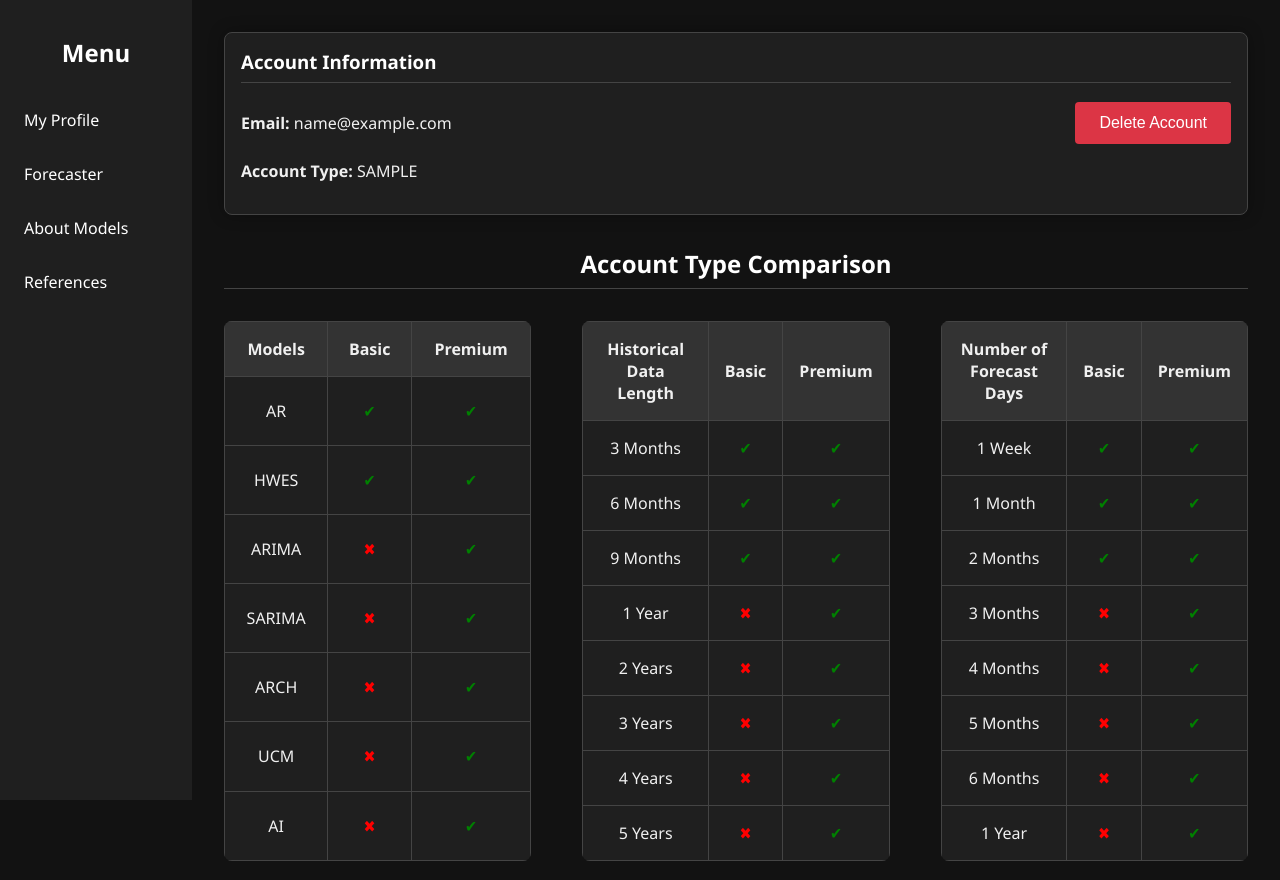
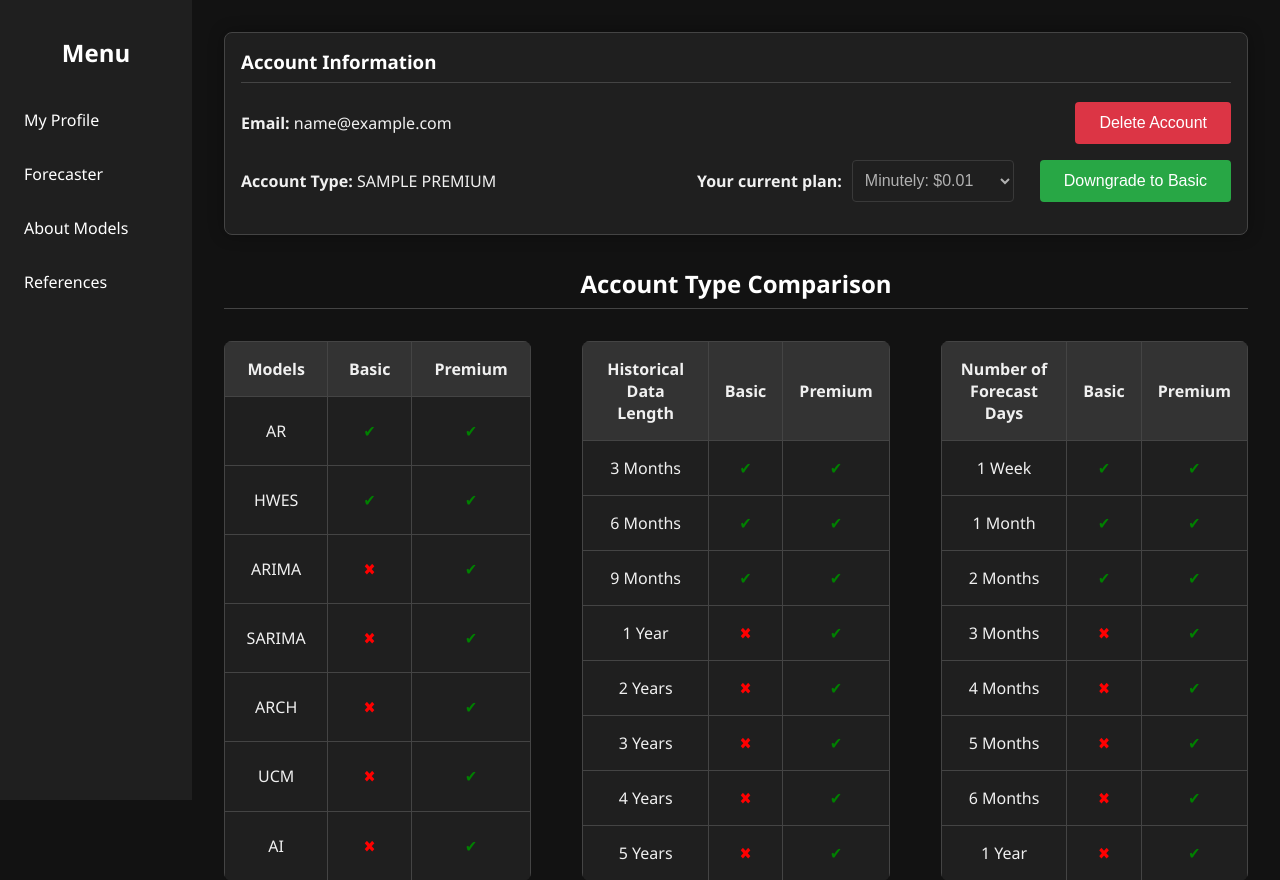
Before and after one commit to doganparlak/AiDea, a Flask app: page /my_profile in a window 1280 px wide. Shown: the top 880 px of the page. Run offline with Flask 3, Linux system fonts and the light colour scheme; the visitor is signed in with stand-in values (Sample User, id 1); tables that the repository leaves empty hold one stand-in row (values such as "Sample post"); parts of the project's set-up code (start-up, migrations or seed data) failed here and were passed over; some libraries are stand-ins or nearby versions.

Commit message:
connect account change frontend backend, update user table, add test minutely

```diff
--- a/app.py
+++ b/app.py
@@ -23,20 +23,24 @@ def create_app():
 
 def renew_expiring_subscriptions():
     with app.app_context():
+        # Get the current time rounded to the nearest minute
+        today = datetime.utcnow().replace(second=0, microsecond=0)
         # Fetch all users whose subscriptions are expiring
         expiring_users = User.query.filter(
             User.account_type != 'basic',
-            User.subscription_end_date == datetime.utcnow()
+            User.subscription_end_date == today,
         ).all()
 
         for user in expiring_users:
             # Renew the subscription by extending the end date
             if user.account_type == 'monthly':
-                user.subscription_end_date += timedelta(days=30)
+                user.subscription_end_date += timedelta(days=31)
             elif user.account_type == 'quarterly':
-                user.subscription_end_date += timedelta(days=90)
+                user.subscription_end_date += timedelta(days=93)
             elif user.account_type == 'yearly':
-                user.subscription_end_date += timedelta(days=365)
+                user.subscription_end_date += timedelta(days=366)
+            elif user.account_type == 'minutely':
+                user.subscription_end_date += timedelta(minutes=2)
 
             # Process payment if applicable (placeholder for payment processing logic)
             # Example: process_payment(user)
@@ -45,12 +49,15 @@ def renew_expiring_subscriptions():
 
 def downgrade_nonrenewed_subscriptions():
     with app.app_context():
+        # Get the current time rounded to the nearest minute
+        today = datetime.utcnow().replace(second=0, microsecond=0)
         # Fetch all users with premium accounts and downgraded to basic accounts
         users = User.query.filter(User.account_type != 'basic').all()
         for user in users:
             # Check if the subscription end date is current day and no renewal is requested
-            if user.subscription_end_date == datetime.utcnow() and user.renewal == False:
+            if user.subscription_end_date == today and user.renewal == False:
                 user.account_type = 'basic'  # Downgrade to basic
+                user.subscription_end_date = None
                 db.session.commit()  # Commit the changes
 
 # Function to seed subscription plans into the database
@@ -92,6 +99,15 @@ def create_scheduler(app):
     else:
         print("Scheduler is already running.")
 
+def print_all_users():
+    users = User.query.all()  # Fetch all users from the database
+    if not users:
+        print("No users found in the database.")
+    else:
+        print("Users in the database:")
+        for user in users:
+            print(user)  # This will call the __repr__ method of the User class
+
 # Initialize Flask app and Scheduler
 app = create_app()
 
@@ -100,5 +116,6 @@ if __name__ == '__main__':
         db.create_all()
         seed_plans()  # Seed the subscription plans into the database
         create_scheduler(app)
+        print_all_users()  # Print all users in the database
 
     app.run(debug=True)
--- a/routes.py
+++ b/routes.py
@@ -157,8 +157,11 @@ def get_plan_duration(plan_type):
         return 90  # 90 days for quarterly plan
     elif plan_type == 'yearly':
         return 365  # 365 days for yearly plan
+    elif plan_type == 'minutely': # FOR TESTING PURPOSE ONLY
+        return 2
     else:
         raise ValueError("Invalid plan type")  # Handle unexpected plan types
+
 def get_plan_amount(plan_type):
     if plan_type == 'monthly':
         return 14.99  # 30 days price
@@ -166,6 +169,8 @@ def get_plan_amount(plan_type):
         return 39.99  # 90 days price
     elif plan_type == 'yearly':
         return 99.99  # 365 days price
+    elif plan_type == 'minutely': # FOR TESTING PURPOSE ONLY
+        return 0.01
     else:
         raise ValueError("Invalid plan type")  # Handle unexpected plan types
 
@@ -216,26 +221,21 @@ def init_routes(app):
             email = data.get('email')
             password = data.get('password')
             password_re = data.get('password_re')
-            print(email, password, password_re)
             # Check if all fields are present
             if not email or not password or not password_re:
-                print('here1')
                 return jsonify({'message': 'All fields are required.'}), 400
 
             # Check if email already exists
             existing_user = User.query.filter_by(email=email).first()
             if existing_user:
-                print('here2')
                 return jsonify({'message': 'User already exists.'}), 400
 
             # Check if passwords match
             if password != password_re:
-                print('here3')
                 return jsonify({'message': 'Passwords do not match.'}), 400
 
             # Validate password strength
             if not is_valid_password(password):
-                print('here4')
                 return jsonify({'message': 'Password must be at least 8 characters long, include uppercase letters, lowercase letters, and numbers.'}), 400
 
             # Create new user
@@ -553,17 +553,23 @@ def init_routes(app):
 
         user_id = session['user_id']
         user = User.query.get(user_id)
-
+        print(user)
+        print(plan_type)
         if user:
             amount = get_plan_amount(plan_type)
+            print(amount)
             payment_success = process_payment(user, amount)
             if payment_success:
+                #Set account type
                 user.account_type = plan_type # Update Account type
+                #Set auto-renewal
+                user.renewal = True
+                #Set subscription end date
                 plan_duration = get_plan_duration(plan_type)  # Get the duration based on plan type
-                if user.subscription_end_date: # Update subscription end date
-                    user.subscription_end_date += timedelta(days=plan_duration)
+                if plan_type == 'minutely':
+                    user.subscription_end_date = (datetime.now() + timedelta(minutes=plan_duration)).replace(second=0, microsecond=0)
                 else:
-                    user.subscription_end_date = datetime.now() + timedelta(days=plan_duration)
+                    user.subscription_end_date = (datetime.now() + timedelta(days=plan_duration)).replace(second=0, microsecond=0)
                 db.session.commit()
             return '', 204  # Return no content
         else:
@@ -577,7 +583,7 @@ def init_routes(app):
 
         user_id = session['user_id']
         user = User.query.get(user_id)
-
+        print(user)
         if user and user.account_type != 'basic':
             user.renewal = False  # Stop auto-renewal
             db.session.commit()
--- a/tables.py
+++ b/tables.py
@@ -10,11 +10,11 @@ class User(db.Model):
     password = db.Column(db.String(255), nullable=False)
     account_type = db.Column(db.String(20), nullable=False)  # 'basic', 'monthly', 'quarterly', 'yearly'
     subscription_end_date = db.Column(db.DateTime, nullable=True)  # To manage billing cycle
-    renewal = db.Column(db.Boolean, default=True)  # Flag to indicate if the subscription should auto-renew
+    renewal = db.Column(db.Boolean, default=False)  # Flag to indicate if the subscription should auto-renew
     symbols = db.relationship('Symbol', backref='user', lazy=True)
 
     def __repr__(self):
-        return f'<User: {self.email} - Account Type: {self.account_type}>'
+        return f'<User: {self.email} - Account Type: {self.account_type} - Subs End Date: {self.subscription_end_date} - Renewal:  {self.renewal}>'
 
     @classmethod
     def delete_all_users():
--- a/templates/main.html
+++ b/templates/main.html
@@ -535,7 +535,6 @@
         function addSymbol() {
             const symbolInputField = document.getElementById('symbol-name');
             const csrfToken = document.querySelector('input[name="csrf_token"]').value; // Get CSRF token
-            console.log('CSRF Token:', csrfToken);
             let symbol = symbolInputField.value.trim();
             if (symbol) {
                 symbol = symbol.toUpperCase();
--- a/templates/my_profile.html
+++ b/templates/my_profile.html
@@ -199,40 +199,45 @@
                 <p><strong>Email:</strong> {{ user.email }}</p>
                 <div class="info-actions">
                     <form action="/delete_account" method="POST">
-                        <input type="hidden" name="csrf_token" value="{{ csrf_token }}">
+                        <input type="hidden" name="csrf_token" value="{{ csrf_token() }}">
                         <button type="submit" class="delete-button">Delete Account</button>
                     </form>
                 </div>
             </div>
             <div class="profile-info">
-                <p><strong>Account Type:</strong> <span class="account-type">{{ user.account_type }}</span></p>
+                {% if user.account_type == 'basic' %}
+                <p><strong>Account Type:</strong> <span class="account-type">Basic</span></p>
+                {% elif user.account_type != 'premium' %}
+                <p><strong>Account Type:</strong> <span class="account-type">{{ user.account_type }} Premium</span></p>
+                {% endif %}
                 <div class="info-actions account-type-buttons">
                     {% if user.account_type == 'basic' %}
                     <div style="display: flex; align-items: center;">
                         <label for="subscription-plan"><strong>Select a plan:</strong></label>
                         <select id="subscription-plan" name="plan" style="margin-left: 10px; padding: 0.5rem;">
+                            <option value="minutely">Minutely: $0.01</option> <!-- FOR TESTING PURPOSES ONLY -->
                             <option value="monthly">Monthly: $14.99</option>
                             <option value="quarterly">Quarterly: $39.99</option>
                             <option value="yearly">Yearly: $99.99</option>
                         </select>
                         <form id="upgrade-form" action="/upgrade_to_premium" method="POST" style="margin-left: 10px;">
-                            <input type="hidden" name="csrf_token" value="{{ csrf_token }}">
+                            <input type="hidden" name="csrf_token" value="{{ csrf_token() }}">
                             <button type="submit" class="upgrade-button">Upgrade to Premium</button>
                         </form>
                     </div>
-                    {% elif user.account_type == 'premium' %}
+                    {% elif user.account_type != 'premium' %}
                     <div style="display: flex; align-items: center;">
                         <label for="subscription-plan"><strong>Your current plan:</strong></label>
                         <select id="subscription-plan" name="plan" style="margin-left: 10px; padding: 0.5rem;" disabled>
+                            <option value="minutely" {% if user.account_type == 'minutely' %}selected{% endif %}>Minutely: $0.01</option> <!-- FOR TESTING PURPOSES ONLY -->
                             <option value="monthly" {% if user.account_type == 'monthly' %}selected{% endif %}>Monthly: $14.99</option>
                             <option value="quarterly" {% if user.account_type == 'quarterly' %}selected{% endif %}>Quarterly: $39.99</option>
                             <option value="yearly" {% if user.account_type == 'yearly' %}selected{% endif %}>Yearly: $99.99</option>
                         </select>
                         <form id="downgrade-form" action="/downgrade_to_basic" method="POST" style="margin-left: 10px;">
-                            <input type="hidden" name="csrf_token" value="{{ csrf_token }}">
+                            <input type="hidden" name="csrf_token" value="{{ csrf_token() }}">
                             <button type="submit" class="downgrade-button">Downgrade to Basic</button>
                         </form>
-                        <p style="margin-left: 10px; color: #f0f0f0;">* Your premium plan will remain active until the subscription end date.</p>
                     </div>
                     {% endif %}
                 </div>
@@ -406,8 +411,14 @@
                 upgradeForm.addEventListener('submit', function(event) {
                     event.preventDefault();
                     const selectedPlan = subscriptionPlan.value; // Get the selected plan from dropdown
+                    const csrfToken = upgradeForm.querySelector('input[name="csrf_token"]').value; // Get CSRF token
+
                     fetch(`/upgrade_to_premium/${selectedPlan}`, {  // Include the plan type in the request URL
-                        method: 'POST'
+                        method: 'POST',
+                        headers: {
+                            'Content-Type': 'application/json',
+                            'X-CSRF-Token': csrfToken // Include CSRF token here
+                        }
                     }).then(response => {
                         console.log('Upgrade response status:', response.status); // Debugging
                         if (response.ok) {
@@ -424,8 +435,13 @@
                 downgradeForm.addEventListener('submit', function(event) {
                     console.log('Downgrade form submitted'); // Debugging
                     event.preventDefault();
+                    const csrfToken = downgradeForm.querySelector('input[name="csrf_token"]').value; // Get CSRF token
                     fetch('/downgrade_to_basic', {
-                        method: 'POST'
+                        method: 'POST',
+                        headers: {
+                            'Content-Type': 'application/json',
+                            'X-CSRF-Token': csrfToken // Include CSRF token here
+                        }
                     }).then(response => {
                         console.log('Downgrade response status:', response.status); // Debugging
                         if (response.ok) {
@@ -438,7 +454,7 @@
             }
 
             // Disable plan selection and show message for premium users
-            if (subscriptionPlan && "{{ user.account_type }}" === "premium") {
+            if (subscriptionPlan && "{{ user.account_type }}" !== "premium") {
                 subscriptionPlan.addEventListener('change', function(event) {
                     const selectedOption = subscriptionPlan.value;
                     const currentPlan = "{{ user.account_type }}";
```
